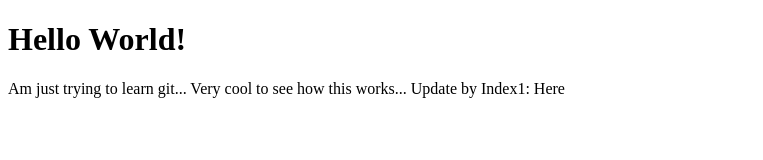
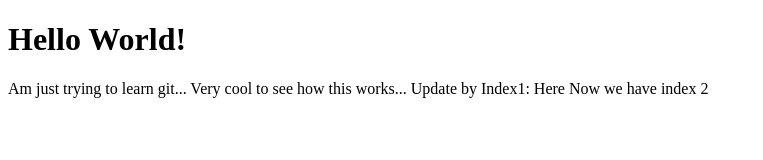
Before and after one commit to rohitbkamat/learngit, a plain HTML site: page index.html in a window 1280 px wide. Shown: the whole page, without its empty margins (0-763 px from the left). Drawn offline with Linux system fonts and the light colour scheme.

Commit message:
intro index
2

```diff
--- a/index.html
+++ b/index.html
@@ -14,5 +14,6 @@
 
     Update by Index1: Here
 
+    Now we have index 2
 </body>
 </html>
```
